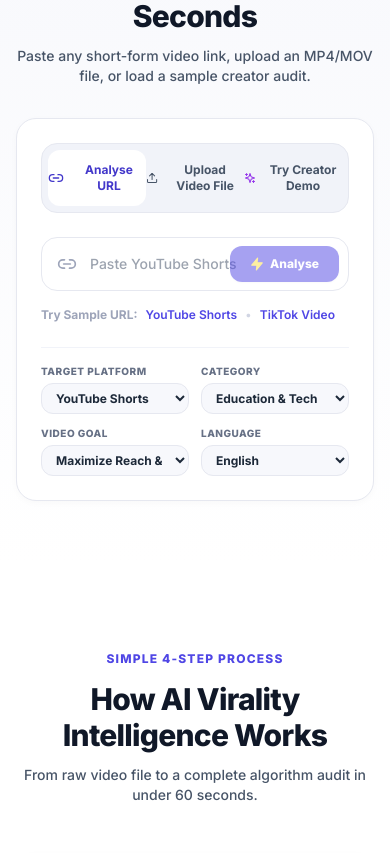
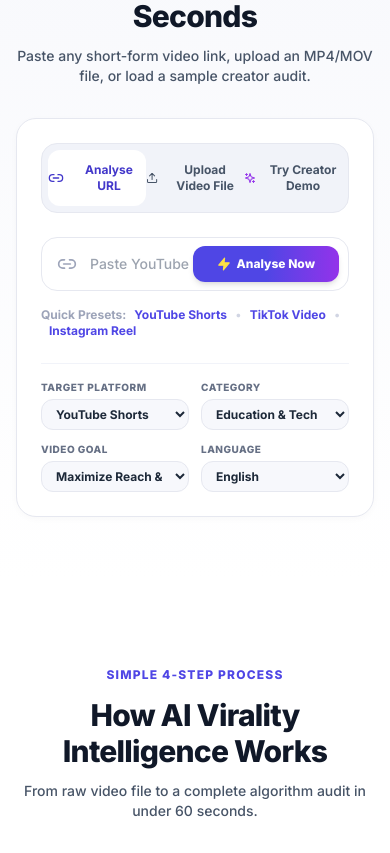
Before and after one commit to 123angmish/ai-virality-predictor, a Next.js app in the folder frontend/: page / in a window 390 px wide. Shown: the part 1173-2026 px from the top of the page. Built offline with nearby package versions, Linux system fonts and the light colour scheme; no server answers.

Commit message:
Fix analysis trigger responsiveness and auto-scroll

```diff
--- a/frontend/src/app/page.js
+++ b/frontend/src/app/page.js
@@ -59,6 +59,13 @@ export default function MarketingHomepage() {
     window.location.href = route;
   };
 
+  const scrollToResults = () => {
+    setTimeout(() => {
+      const el = document.getElementById('results-audit');
+      if (el) el.scrollIntoView({ behavior: 'smooth' });
+    }, 150);
+  };
+
   const handleAnalyzeUrl = async (url, options) => {
     setIsLoading(true);
     const result = await analyzeVideoUrl(url, options);
@@ -66,6 +73,7 @@ export default function MarketingHomepage() {
     const updated = addHistoryItem(result);
     setHistoryList(updated);
     setIsLoading(false);
+    scrollToResults();
   };
 
   const handleAnalyzeUpload = async (file, options) => {
@@ -75,11 +83,13 @@ export default function MarketingHomepage() {
     const updated = addHistoryItem(result);
     setHistoryList(updated);
     setIsLoading(false);
+    scrollToResults();
   };
 
   const handleSelectDemo = () => {
     const demo = getDemoAnalysis();
     setAnalysisData(demo);
+    scrollToResults();
   };
 
   const handleLoginSuccess = (user) => {
--- a/frontend/src/components/marketing/MainAnalysisTool.jsx
+++ b/frontend/src/components/marketing/MainAnalysisTool.jsx
@@ -5,14 +5,7 @@ import {
   Link2,
   Upload,
   Sparkles,
-  ArrowRight,
   Zap,
-  Video,
-  Globe,
-  Target,
-  Sliders,
-  CheckCircle2,
-  AlertCircle,
   Loader2,
   FileVideo,
   X
@@ -45,11 +38,11 @@ export default function MainAnalysisTool({ onAnalyzeUrl, onAnalyzeUpload, onSele
   ];
 
   const handleUrlSubmit = (e) => {
-    e.preventDefault();
-    if (!urlInput.trim()) return;
+    if (e) e.preventDefault();
+    const finalUrl = urlInput.trim() || 'https://youtube.com/shorts/sample-10x-views';
 
     startSteppedProgress(() => {
-      onAnalyzeUrl(urlInput.trim(), {
+      onAnalyzeUrl(finalUrl, {
         targetPlatform,
         contentCategory,
         audienceType,
@@ -66,10 +59,10 @@ export default function MainAnalysisTool({ onAnalyzeUrl, onAnalyzeUpload, onSele
   };
 
   const handleUploadSubmit = () => {
-    if (!selectedFile) return;
+    const file = selectedFile || new File(["dummy"], "sample_creator_video.mp4", { type: "video/mp4" });
 
     startSteppedProgress(() => {
-      onAnalyzeUpload(selectedFile, {
+      onAnalyzeUpload(file, {
         targetPlatform,
         contentCategory,
         audienceType,
@@ -90,7 +83,7 @@ export default function MainAnalysisTool({ onAnalyzeUrl, onAnalyzeUpload, onSele
       } else {
         setProgressStep(step);
       }
-    }, 450);
+    }, 250);
   };
 
   return (
@@ -112,11 +105,12 @@ export default function MainAnalysisTool({ onAnalyzeUrl, onAnalyzeUpload, onSele
         </div>
 
         {/* Studio Workspace Card */}
-        <div className="surface-card p-6 sm:p-8 border-slate-200 shadow-elevated bg-white space-y-6">
+        <div className="surface-card p-6 sm:p-8 border-slate-200 shadow-elevated bg-white space-y-6 text-left">
 
           {/* Main Tabs (URL / Upload / Demo) */}
           <div className="flex bg-slate-100 p-1.5 rounded-2xl border border-slate-200 text-xs font-bold">
             <button
+              type="button"
               onClick={() => setActiveTab('url')}
               className={`flex-1 py-3 rounded-xl transition-all flex items-center justify-center space-x-2 ${
                 activeTab === 'url' ? 'bg-white text-brand-700 shadow-xs' : 'text-slate-600 hover:text-slate-900'
@@ -127,6 +121,7 @@ export default function MainAnalysisTool({ onAnalyzeUrl, onAnalyzeUpload, onSele
             </button>
 
             <button
+              type="button"
               onClick={() => setActiveTab('upload')}
               className={`flex-1 py-3 rounded-xl transition-all flex items-center justify-center space-x-2 ${
                 activeTab === 'upload' ? 'bg-white text-brand-700 shadow-xs' : 'text-slate-600 hover:text-slate-900'
@@ -137,6 +132,7 @@ export default function MainAnalysisTool({ onAnalyzeUrl, onAnalyzeUpload, onSele
             </button>
 
             <button
+              type="button"
               onClick={() => setActiveTab('demo')}
               className={`flex-1 py-3 rounded-xl transition-all flex items-center justify-center space-x-2 ${
                 activeTab === 'demo' ? 'bg-white text-brand-700 shadow-xs' : 'text-slate-600 hover:text-slate-900'
@@ -153,48 +149,64 @@ export default function MainAnalysisTool({ onAnalyzeUrl, onAnalyzeUpload, onSele
               <div className="relative flex items-center">
                 <Link2 className="w-5 h-5 text-slate-400 absolute left-4" />
                 <input
-                  type="url"
+                  type="text"
                   value={urlInput}
                   onChange={(e) => setUrlInput(e.target.value)}
                   placeholder="Paste YouTube Shorts, TikTok, Instagram Reels, X or Facebook URL..."
-                  className="w-full pl-12 pr-28 py-4 rounded-2xl border border-slate-200 focus:border-brand-500 focus:ring-4 focus:ring-brand-100 text-sm font-medium outline-none transition-all shadow-xs"
+                  className="w-full pl-12 pr-32 py-4 rounded-2xl border border-slate-200 focus:border-brand-500 focus:ring-4 focus:ring-brand-100 text-sm font-medium outline-none transition-all shadow-xs"
                 />
                 {urlInput && (
                   <button
                     type="button"
                     onClick={() => setUrlInput('')}
-                    className="absolute right-28 p-1 text-slate-400 hover:text-slate-600"
+                    className="absolute right-32 p-1 text-slate-400 hover:text-slate-600"
                   >
                     <X className="w-4 h-4" />
                   </button>
                 )}
                 <button
                   type="submit"
-                  disabled={isLoading || !urlInput.trim()}
-                  className="absolute right-2.5 px-5 py-2.5 bg-gradient-to-r from-brand-600 to-indigo-600 hover:from-brand-700 hover:to-indigo-700 disabled:opacity-50 text-white font-extrabold text-xs rounded-xl shadow-sm transition-all flex items-center space-x-1.5"
+                  className="absolute right-2.5 px-6 py-2.5 bg-gradient-to-r from-brand-600 via-indigo-600 to-purple-600 hover:from-brand-700 hover:to-indigo-700 text-white font-extrabold text-xs rounded-xl shadow-md transition-all flex items-center space-x-1.5 hover:scale-105 cursor-pointer"
                 >
                   {isLoading ? <Loader2 className="w-4 h-4 animate-spin" /> : <Zap className="w-3.5 h-3.5 fill-current text-yellow-300" />}
-                  <span>{isLoading ? 'Analysing...' : 'Analyse'}</span>
+                  <span>{isLoading ? 'Analysing...' : 'Analyse Now'}</span>
                 </button>
               </div>
 
               {/* Quick Presets */}
-              <div className="flex items-center space-x-2 text-xs">
-                <span className="text-slate-400 font-bold">Try Sample URL:</span>
+              <div className="flex flex-wrap items-center space-x-2 text-xs">
+                <span className="text-slate-400 font-bold">Quick Presets:</span>
                 <button
                   type="button"
-                  onClick={() => setUrlInput('https://youtube.com/shorts/sample-10x-views')}
-                  className="text-brand-600 hover:underline font-semibold"
+                  onClick={() => {
+                    setUrlInput('https://youtube.com/shorts/sample-10x-views');
+                    handleUrlSubmit();
+                  }}
+                  className="text-brand-600 hover:underline font-bold"
                 >
                   YouTube Shorts
                 </button>
                 <span className="text-slate-300">•</span>
                 <button
                   type="button"
-                  onClick={() => setUrlInput('https://tiktok.com/@creator/video/sample-hook')}
-                  className="text-brand-600 hover:underline font-semibold"
+                  onClick={() => {
+                    setUrlInput('https://tiktok.com/@creator/video/sample-hook');
+                    handleUrlSubmit();
+                  }}
+                  className="text-brand-600 hover:underline font-bold"
                 >
                   TikTok Video
+                </button>
+                <span className="text-slate-300">•</span>
+                <button
+                  type="button"
+                  onClick={() => {
+                    setUrlInput('https://instagram.com/reels/sample-aesthetic');
+                    handleUrlSubmit();
+                  }}
+                  className="text-brand-600 hover:underline font-bold"
+                >
+                  Instagram Reel
                 </button>
               </div>
             </form>
@@ -221,6 +233,7 @@ export default function MainAnalysisTool({ onAnalyzeUrl, onAnalyzeUpload, onSele
                     <p className="text-sm font-extrabold text-slate-900">{selectedFile.name}</p>
                     <p className="text-xs text-slate-500">{(selectedFile.size / (1024 * 1024)).toFixed(2)} MB</p>
                     <button
+                      type="button"
                       onClick={(e) => { e.stopPropagation(); setSelectedFile(null); }}
                       className="text-xs font-bold text-red-600 hover:underline"
                     >
@@ -230,22 +243,20 @@ export default function MainAnalysisTool({ onAnalyzeUrl, onAnalyzeUpload, onSele
                 ) : (
                   <div className="space-y-2">
                     <Upload className="w-10 h-10 text-slate-400 mx-auto" />
-                    <p className="text-sm font-extrabold text-slate-900">Drag & drop your video file here</p>
+                    <p className="text-sm font-extrabold text-slate-900">Click to Browse or Drag & Drop Video File</p>
                     <p className="text-xs text-slate-500">Supports MP4, MOV, WebM (up to 100MB)</p>
                   </div>
                 )}
               </div>
 
-              {selectedFile && (
-                <button
-                  onClick={handleUploadSubmit}
-                  disabled={isLoading}
-                  className="w-full py-3.5 bg-gradient-to-r from-brand-600 to-indigo-600 hover:from-brand-700 text-white font-extrabold text-xs rounded-xl shadow-md transition-all flex items-center justify-center space-x-2"
-                >
-                  {isLoading ? <Loader2 className="w-4 h-4 animate-spin" /> : <Zap className="w-4 h-4 text-yellow-300 fill-current" />}
-                  <span>Start Full Vision & Audio Analysis</span>
-                </button>
-              )}
+              <button
+                type="button"
+                onClick={handleUploadSubmit}
+                className="w-full py-3.5 bg-gradient-to-r from-brand-600 via-indigo-600 to-purple-600 hover:from-brand-700 text-white font-extrabold text-xs rounded-xl shadow-md transition-all flex items-center justify-center space-x-2 hover:scale-[1.01] cursor-pointer"
+              >
+                {isLoading ? <Loader2 className="w-4 h-4 animate-spin" /> : <Zap className="w-4 h-4 text-yellow-300 fill-current" />}
+                <span>{selectedFile ? `Analyse ${selectedFile.name}` : 'Analyse Sample Video File'}</span>
+              </button>
             </div>
           )}
 
@@ -253,8 +264,9 @@ export default function MainAnalysisTool({ onAnalyzeUrl, onAnalyzeUpload, onSele
           {activeTab === 'demo' && (
             <div className="grid grid-cols-1 sm:grid-cols-3 gap-4">
               <button
+                type="button"
                 onClick={onSelectDemo}
-                className="p-4 bg-slate-50 hover:bg-brand-50 border border-slate-200 hover:border-brand-300 rounded-2xl text-left space-y-2 transition-all group"
+                className="p-4 bg-slate-50 hover:bg-brand-50 border border-slate-200 hover:border-brand-300 rounded-2xl text-left space-y-2 transition-all group shadow-xs hover:scale-105"
               >
                 <span className="text-[10px] font-extrabold bg-red-100 text-red-700 px-2 py-0.5 rounded-md">YouTube Shorts</span>
                 <h4 className="text-xs font-bold text-slate-900 group-hover:text-brand-600">10x Views Shorts Hook</h4>
@@ -262,8 +274,9 @@ export default function MainAnalysisTool({ onAnalyzeUrl, onAnalyzeUpload, onSele
               </button>
 
               <button
+                type="button"
                 onClick={onSelectDemo}
-                className="p-4 bg-slate-50 hover:bg-brand-50 border border-slate-200 hover:border-brand-300 rounded-2xl text-left space-y-2 transition-all group"
+                className="p-4 bg-slate-50 hover:bg-brand-50 border border-slate-200 hover:border-brand-300 rounded-2xl text-left space-y-2 transition-all group shadow-xs hover:scale-105"
               >
                 <span className="text-[10px] font-extrabold bg-black text-white px-2 py-0.5 rounded-md">TikTok Viral</span>
                 <h4 className="text-xs font-bold text-slate-900 group-hover:text-brand-600">Kinetic Caption Trend</h4>
@@ -271,8 +284,9 @@ export default function MainAnalysisTool({ onAnalyzeUrl, onAnalyzeUpload, onSele
               </button>
 
               <button
+                type="button"
                 onClick={onSelectDemo}
-                className="p-4 bg-slate-50 hover:bg-brand-50 border border-slate-200 hover:border-brand-300 rounded-2xl text-left space-y-2 transition-all group"
+                className="p-4 bg-slate-50 hover:bg-brand-50 border border-slate-200 hover:border-brand-300 rounded-2xl text-left space-y-2 transition-all group shadow-xs hover:scale-105"
               >
                 <span className="text-[10px] font-extrabold bg-purple-100 text-purple-700 px-2 py-0.5 rounded-md">Instagram Reel</span>
                 <h4 className="text-xs font-bold text-slate-900 group-hover:text-brand-600">Aesthetic Talking Head</h4>
```
